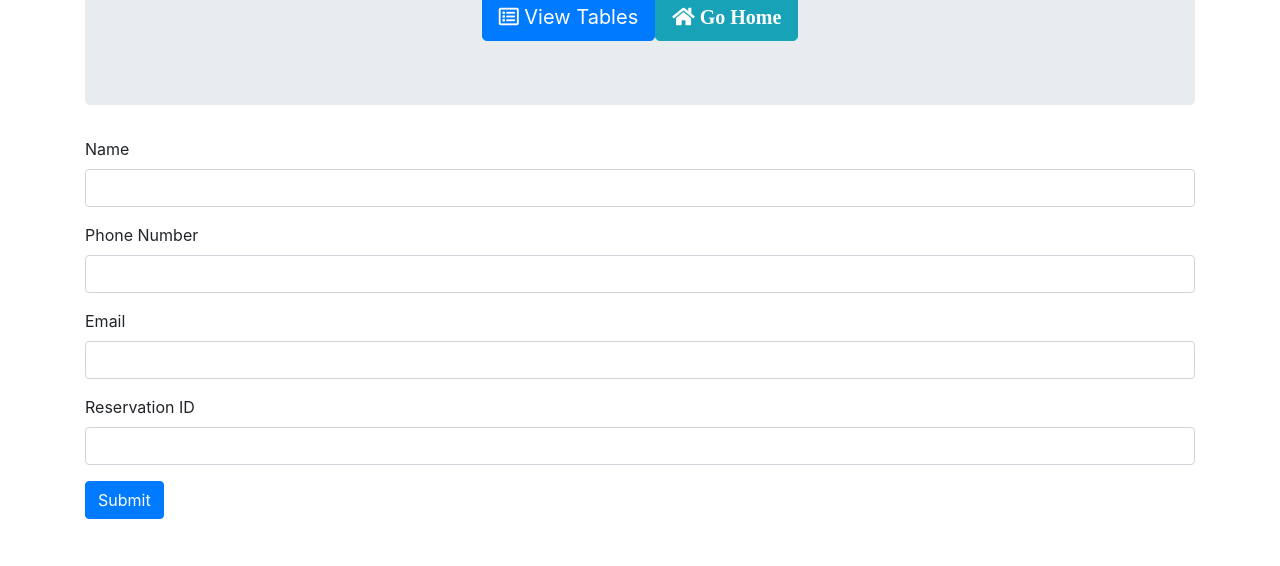
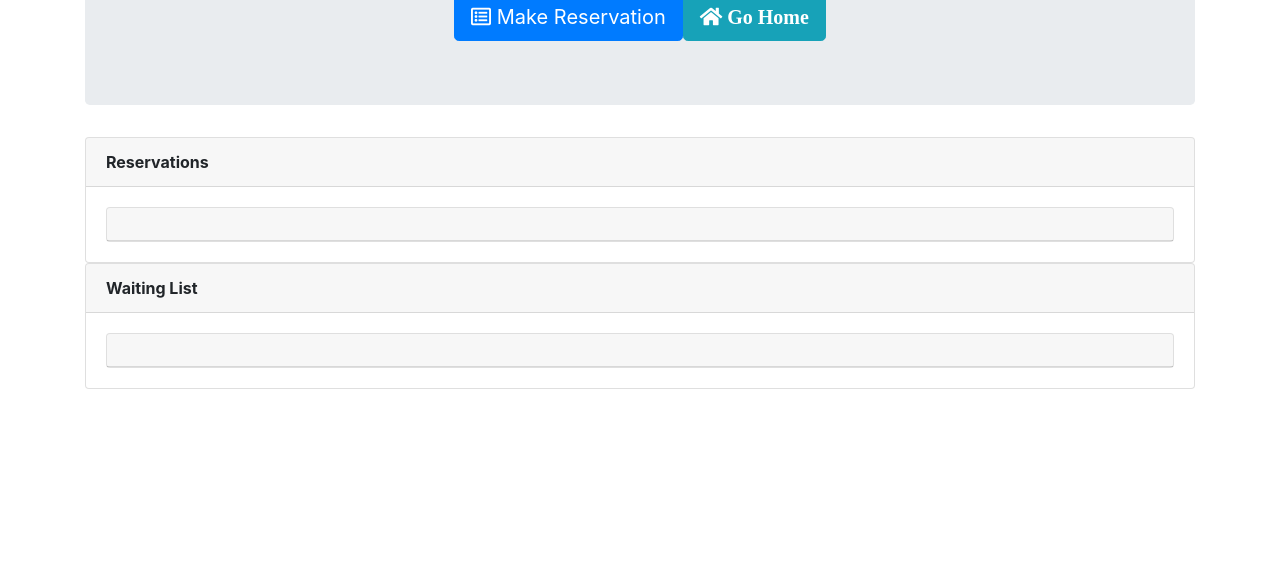
Before and after one commit to hollypro87/HotRestaurant, a plain HTML site: page reservation.html in a window 1280 px wide. Shown: the part 234-800 px from the top of the page. Drawn offline with nearby package versions, Linux system fonts and the light colour scheme.

Commit message:
fixed reservations page

```diff
--- a/reservation.html
+++ b/reservation.html
@@ -32,17 +32,17 @@
       <div class="jumbotron">
         <h1 class="display-4"><strong>Hot Restaurant</strong></h1>
         <hr class="my-4" />
-        <h2>Make Your Reservation</h2>
+        <h2>Current Reservations & Waiting List</h2>
         <div class="row justify-content-center">
           <a
             class="btn btn-primary btn-lg viewTable"
-            href="makeRes.html"
+            href="../makeRes.html"
             role="button"
-            ><i class="far fa-list-alt"></i> View Tables</a
+            ><i class="far fa-list-alt"></i> Make Reservation</a
           >
           <a
             class="btn btn-info btn-lg viewTable"
-            href="index.html"
+            href="../index.html"
             role="button"
             ><i class="fas fa-home"> Go Home</i>
           </a>
@@ -50,23 +50,38 @@
       </div>
     </div>
     <div class="container">
-      <form>
-        <label for="name">Name</label>
-        <input type="text" class="form-control" id="name" />
-        <div class="form-group"></div>
-        <label for="phoneNumber">Phone Number</label>
-        <input type="text" class="form-control" id="phoneNumber" />
-        <div class="form-group"></div>
-        <label for="email">Email</label>
-        <input type="email" class="form-control" id="email" />
-        <div class="form-group"></div>
-        <label for="id">Reservation ID</label>
-        <input type="text" class="form-control" id="id" />
-        <div class="form-group"></div>
-        <button type="button" class="btn btn-primary SubmitBtn" id="submitBtn">
-          Submit
-        </button>
-      </form>
-    </div>
+      <div class="card">
+          <div class="card-header">
+              <strong>Reservations</strong>
+          </div>
+          <div class="card-body">
+              <blockquote class="blockquote mb-0">
+                  <div class="card">
+                      <div class="card-header">
+                        <h4></h4>
+                      </div>
+
+                    </div>
+                  </footer>
+              </blockquote>
+          </div>
+      </div>
+  </div>
+  <div class="container">
+      <div class="card">
+          <div class="card-header">
+              <strong>Waiting List</strong>
+          </div>
+          <div class="card-body">
+              <blockquote class="blockquote mb-0">
+                  <div class="card">
+                      <div class="card-header">
+                          <h4></h4>
+                      </div>
+                  </div>
+              </blockquote>
+          </div>
+      </div>
+  </div>
   </body>
 </html>
```
